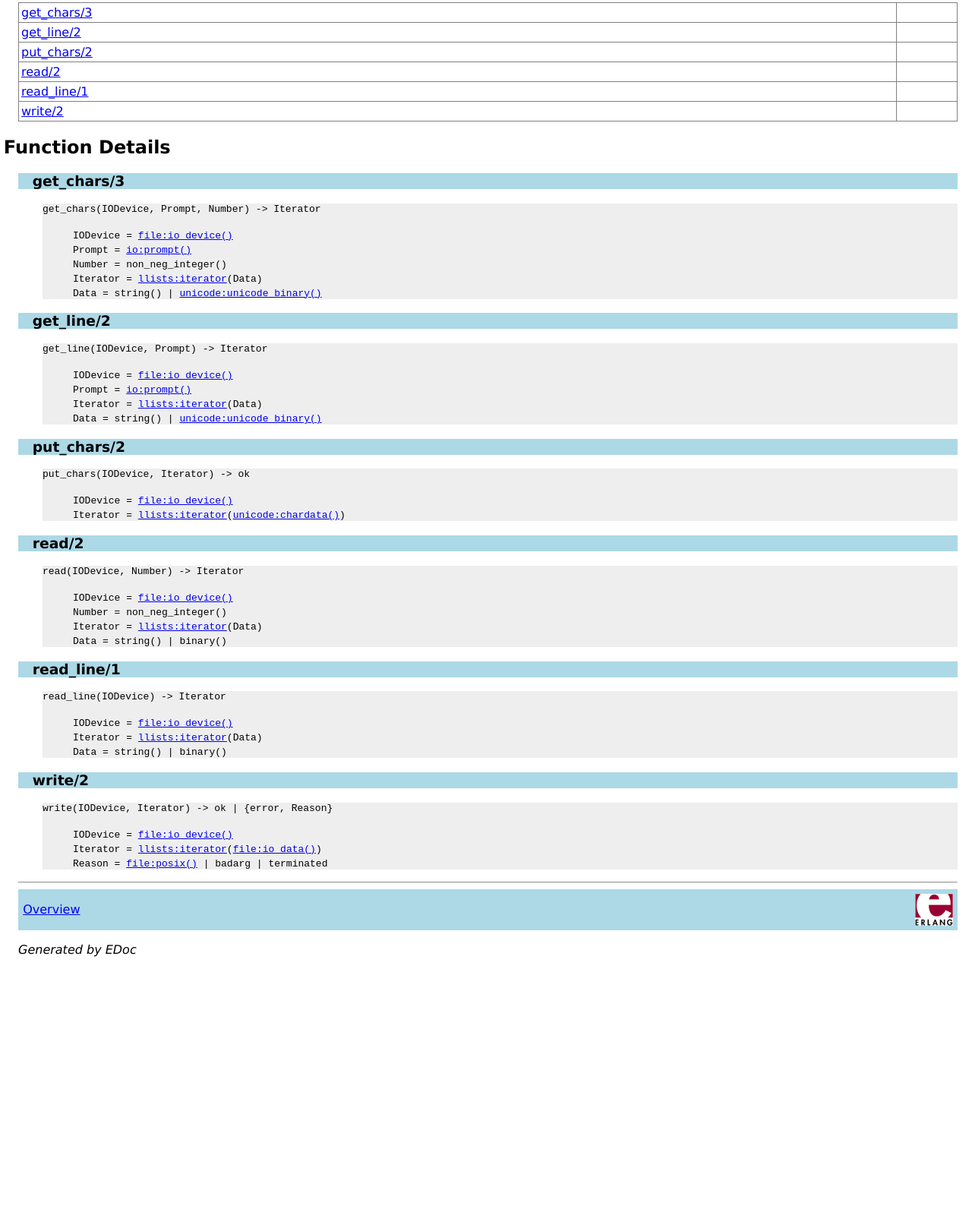
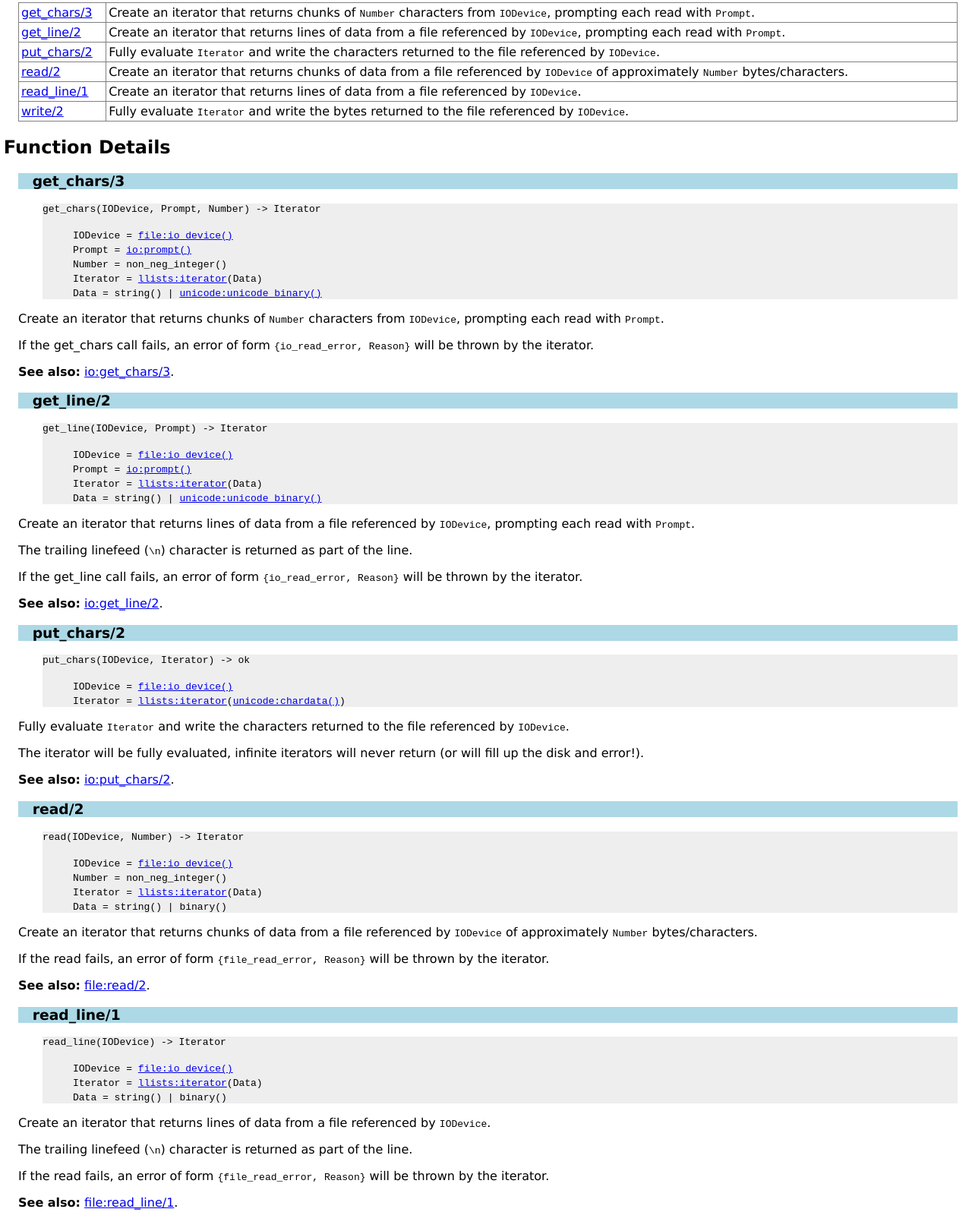
Before and after one commit to jkrukoff/llists, a website: page doc/lfiles.html in a window 1280 px wide. Shown: the part 516-2112 px from the top of the page at 76% size. Before the commit the page ends 1795 px from the top, so only its background shows below. Drawn offline with Linux system fonts and the light colour scheme.

Commit message:
[master]: Document lfiles functions.

```diff
--- a/doc/lfiles.html
+++ b/doc/lfiles.html
@@ -26,12 +26,25 @@ them impure. As such, they should only be evaluated once.</p>
    evaluated, this module expects the lifecycle of the opened file
    process to be managed by the caller.
 <h2><a name="index">Function Index</a></h2>
-<table width="100%" border="1" cellspacing="0" cellpadding="2" summary="function index"><tr><td valign="top"><a href="#get_chars-3">get_chars/3</a></td><td></td></tr>
-<tr><td valign="top"><a href="#get_line-2">get_line/2</a></td><td></td></tr>
-<tr><td valign="top"><a href="#put_chars-2">put_chars/2</a></td><td></td></tr>
-<tr><td valign="top"><a href="#read-2">read/2</a></td><td></td></tr>
-<tr><td valign="top"><a href="#read_line-1">read_line/1</a></td><td></td></tr>
-<tr><td valign="top"><a href="#write-2">write/2</a></td><td></td></tr>
+<table width="100%" border="1" cellspacing="0" cellpadding="2" summary="function index"><tr><td valign="top"><a href="#get_chars-3">get_chars/3</a></td><td>
+  Create an iterator that returns chunks of <code>Number</code> characters from
+  <code>IODevice</code>, prompting each read with <code>Prompt</code>.</td></tr>
+<tr><td valign="top"><a href="#get_line-2">get_line/2</a></td><td>
+  Create an iterator that returns lines of data from a file
+  referenced by <code>IODevice</code>, prompting each read with <code>Prompt</code>.</td></tr>
+<tr><td valign="top"><a href="#put_chars-2">put_chars/2</a></td><td>
+  Fully evaluate <code>Iterator</code> and write the characters returned to the
+  file referenced by <code>IODevice</code>.</td></tr>
+<tr><td valign="top"><a href="#read-2">read/2</a></td><td>
+  Create an iterator that returns chunks of data from a file
+  referenced by <code>IODevice</code> of approximately <code>Number</code>
+bytes/characters.</td></tr>
+<tr><td valign="top"><a href="#read_line-1">read_line/1</a></td><td>
+  Create an iterator that returns lines of data from a file
+  referenced by <code>IODevice</code>.</td></tr>
+<tr><td valign="top"><a href="#write-2">write/2</a></td><td>
+  Fully evaluate <code>Iterator</code> and write the bytes returned to the file
+  referenced by <code>IODevice</code>.</td></tr>
 </table>
 
 <h2><a name="functions">Function Details</a></h2>
@@ -41,42 +54,88 @@ them impure. As such, they should only be evaluated once.</p>
 <p><tt>get_chars(IODevice, Prompt, Number) -&gt; Iterator</tt>
 <ul class="definitions"><li><tt>IODevice = <a href="/home/john/Local/kernel/doc/file.html#type-io_device">file:io_device()</a></tt></li><li><tt>Prompt = <a href="/home/john/Local/stdlib/doc/io.html#type-prompt">io:prompt()</a></tt></li><li><tt>Number = non_neg_integer()</tt></li><li><tt>Iterator = <a href="/home/john/Local/llists/doc/llists.html#type-iterator">llists:iterator</a>(Data)</tt></li><li><tt>Data = string() | <a href="/home/john/Local/stdlib/doc/unicode.html#type-unicode_binary">unicode:unicode_binary()</a></tt></li></ul></p>
 <p> </p>
-</div>
+</div><p><p>
+  Create an iterator that returns chunks of <code>Number</code> characters from
+  <code>IODevice</code>, prompting each read with <code>Prompt</code>.</p>
+
+  If the get_chars call fails, an error of form
+  <code>{io_read_error, Reason}</code> will be thrown by the iterator.</p>
+<p><b>See also:</b> <a href="io.html#get_chars-3">io:get_chars/3</a>.</p>
 
 <h3 class="function"><a name="get_line-2">get_line/2</a></h3>
 <div class="spec">
 <p><tt>get_line(IODevice, Prompt) -&gt; Iterator</tt>
 <ul class="definitions"><li><tt>IODevice = <a href="/home/john/Local/kernel/doc/file.html#type-io_device">file:io_device()</a></tt></li><li><tt>Prompt = <a href="/home/john/Local/stdlib/doc/io.html#type-prompt">io:prompt()</a></tt></li><li><tt>Iterator = <a href="/home/john/Local/llists/doc/llists.html#type-iterator">llists:iterator</a>(Data)</tt></li><li><tt>Data = string() | <a href="/home/john/Local/stdlib/doc/unicode.html#type-unicode_binary">unicode:unicode_binary()</a></tt></li></ul></p>
 <p> </p>
-</div>
+</div><p><p>
+  Create an iterator that returns lines of data from a file
+  referenced by <code>IODevice</code>, prompting each read with <code>Prompt</code>.</p>
+
+  <p>The trailing linefeed (<code>\n</code>) character is returned as part of the
+line.</p>
+
+  If the get_line call fails, an error of form
+  <code>{io_read_error, Reason}</code> will be thrown by the iterator.</p>
+<p><b>See also:</b> <a href="io.html#get_line-2">io:get_line/2</a>.</p>
 
 <h3 class="function"><a name="put_chars-2">put_chars/2</a></h3>
 <div class="spec">
 <p><tt>put_chars(IODevice, Iterator) -&gt; ok</tt>
 <ul class="definitions"><li><tt>IODevice = <a href="/home/john/Local/kernel/doc/file.html#type-io_device">file:io_device()</a></tt></li><li><tt>Iterator = <a href="/home/john/Local/llists/doc/llists.html#type-iterator">llists:iterator</a>(<a href="/home/john/Local/stdlib/doc/unicode.html#type-chardata">unicode:chardata()</a>)</tt></li></ul></p>
 <p> </p>
-</div>
+</div><p><p>
+  Fully evaluate <code>Iterator</code> and write the characters returned to the
+  file referenced by <code>IODevice</code>.</p>
+
+  The iterator will be fully evaluated, infinite iterators will never
+  return (or will fill up the disk and error!).</p>
+<p><b>See also:</b> <a href="io.html#put_chars-2">io:put_chars/2</a>.</p>
 
 <h3 class="function"><a name="read-2">read/2</a></h3>
 <div class="spec">
 <p><tt>read(IODevice, Number) -&gt; Iterator</tt>
 <ul class="definitions"><li><tt>IODevice = <a href="/home/john/Local/kernel/doc/file.html#type-io_device">file:io_device()</a></tt></li><li><tt>Number = non_neg_integer()</tt></li><li><tt>Iterator = <a href="/home/john/Local/llists/doc/llists.html#type-iterator">llists:iterator</a>(Data)</tt></li><li><tt>Data = string() | binary()</tt></li></ul></p>
 <p> </p>
-</div>
+</div><p><p>
+  Create an iterator that returns chunks of data from a file
+  referenced by <code>IODevice</code> of approximately <code>Number</code>
+bytes/characters.</p>
+
+  If the read fails, an error of form <code>{file_read_error, Reason}</code>
+  will be thrown by the iterator.</p>
+<p><b>See also:</b> <a href="file.html#read-2">file:read/2</a>.</p>
 
 <h3 class="function"><a name="read_line-1">read_line/1</a></h3>
 <div class="spec">
 <p><tt>read_line(IODevice) -&gt; Iterator</tt>
 <ul class="definitions"><li><tt>IODevice = <a href="/home/john/Local/kernel/doc/file.html#type-io_device">file:io_device()</a></tt></li><li><tt>Iterator = <a href="/home/john/Local/llists/doc/llists.html#type-iterator">llists:iterator</a>(Data)</tt></li><li><tt>Data = string() | binary()</tt></li></ul></p>
 <p> </p>
-</div>
+</div><p><p>
+  Create an iterator that returns lines of data from a file
+  referenced by <code>IODevice</code>.</p>
+
+  <p>The trailing linefeed (<code>\n</code>) character is returned as part of the
+line.</p>
+
+  If the read fails, an error of form <code>{file_read_error, Reason}</code>
+  will be thrown by the iterator.</p>
+<p><b>See also:</b> <a href="file.html#read_line-1">file:read_line/1</a>.</p>
 
 <h3 class="function"><a name="write-2">write/2</a></h3>
 <div class="spec">
 <p><tt>write(IODevice, Iterator) -&gt; ok | {error, Reason}</tt>
 <ul class="definitions"><li><tt>IODevice = <a href="/home/john/Local/kernel/doc/file.html#type-io_device">file:io_device()</a></tt></li><li><tt>Iterator = <a href="/home/john/Local/llists/doc/llists.html#type-iterator">llists:iterator</a>(<a href="/home/john/Local/kernel/doc/file.html#type-io_data">file:io_data()</a>)</tt></li><li><tt>Reason = <a href="/home/john/Local/kernel/doc/file.html#type-posix">file:posix()</a> | badarg | terminated</tt></li></ul></p>
 <p> </p>
-</div>
+</div><p><p>
+  Fully evaluate <code>Iterator</code> and write the bytes returned to the file
+  referenced by <code>IODevice</code>.</p>
+
+  <p><code>ok</code> is returned on success, but if the write fails an error of
+  form <code>{error, Reason}</code> will be returned.</p>
+
+  The iterator will be fully evaluated, infinite iterators will never
+  return (or will fill up the disk and error!).</p>
+<p><b>See also:</b> <a href="file.html#write-2">file:write/2</a>.</p>
 <hr>
 
 <div class="navbar"><a name="#navbar_bottom"></a><table width="100%" border="0" cellspacing="0" cellpadding="2" summary="navigation bar"><tr><td><a href="overview-summary.html" target="overviewFrame">Overview</a></td><td><a href="http://www.erlang.org/"><img src="erlang.png" align="right" border="0" alt="erlang logo"></a></td></tr></table></div>
```
Also changed, not shown: doc/lfiles.md (+72 -1 lines), doc/llists.html (+1 -1 lines), doc/llists.md (+1 -1 lines), 4 other files.
